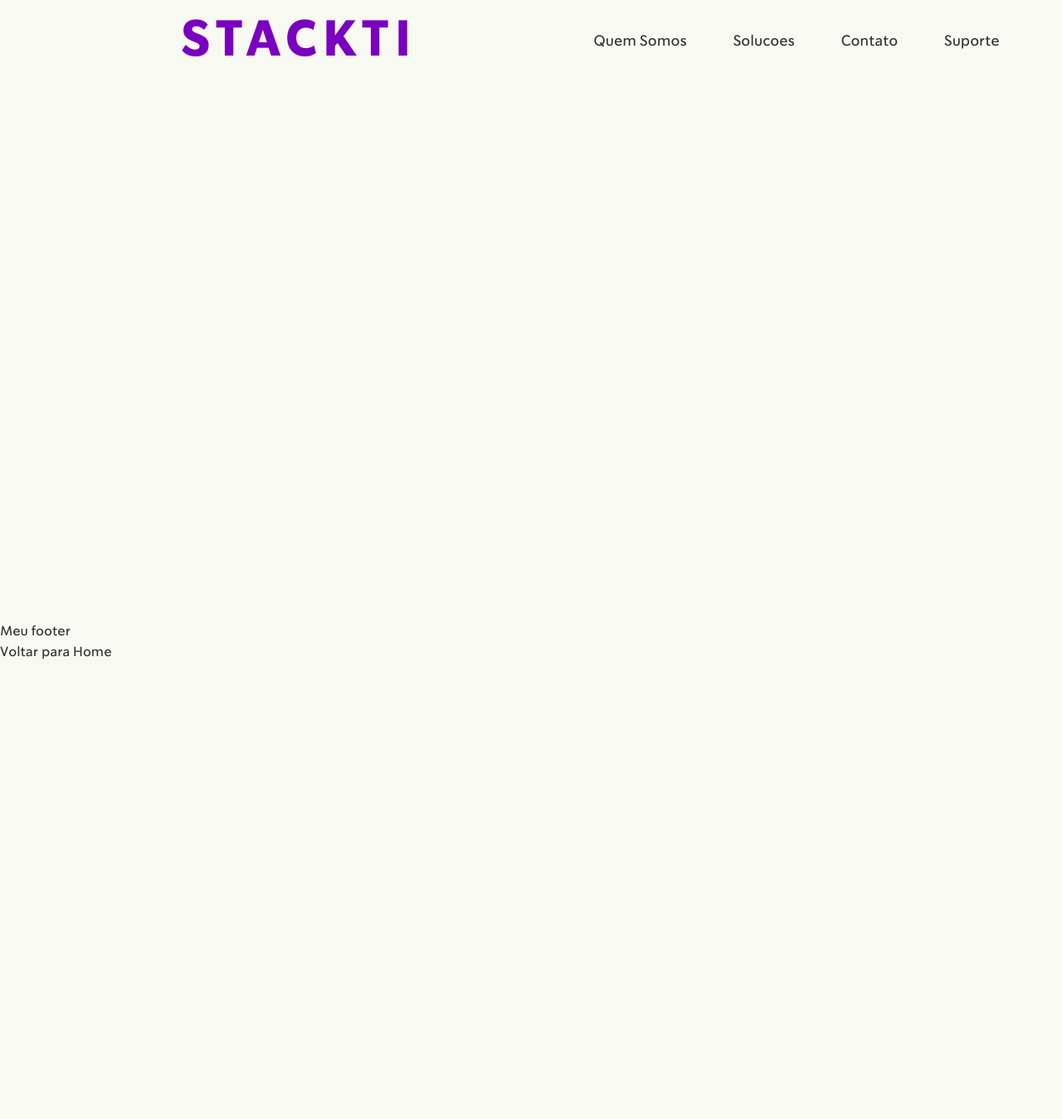
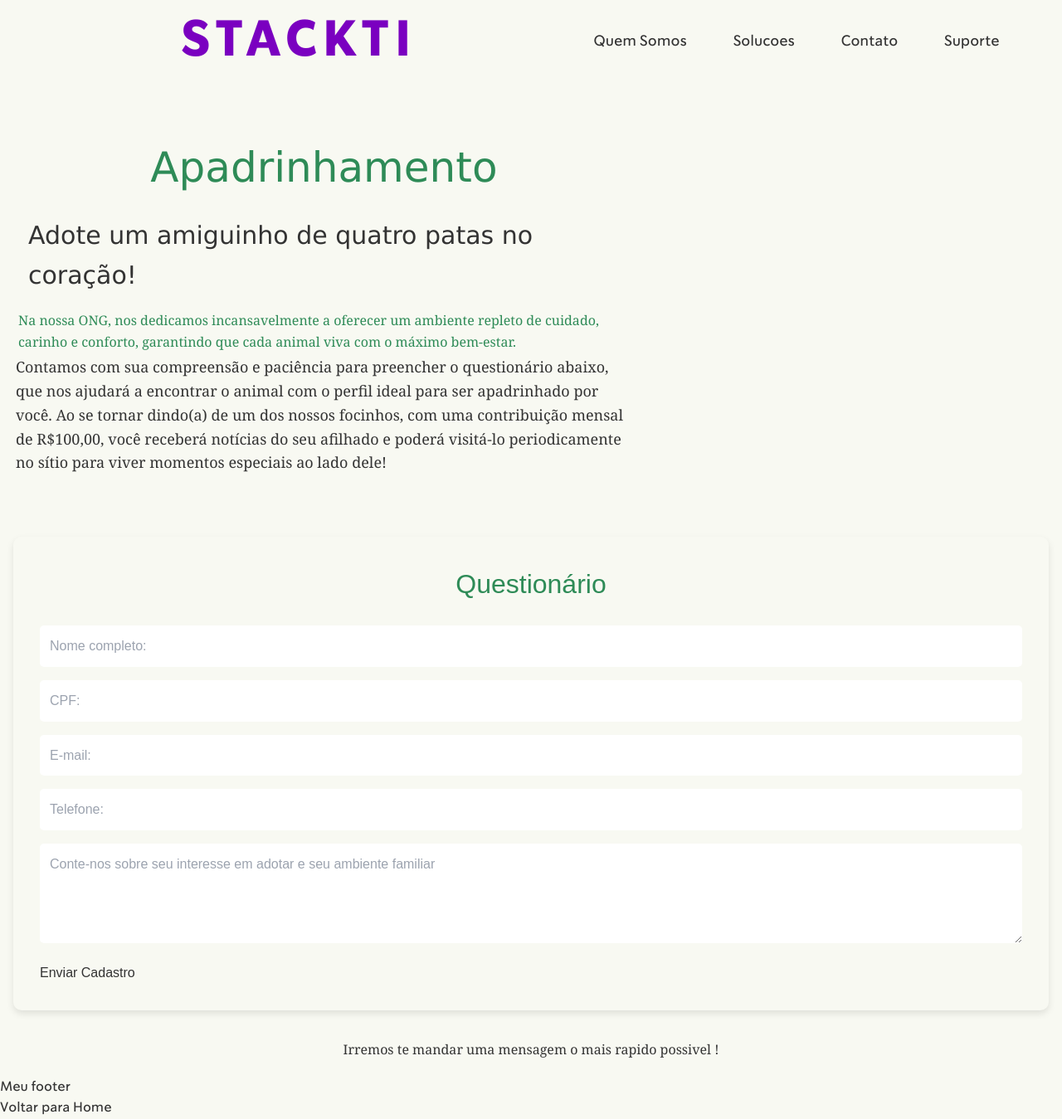
Before and after one commit to YusukyOficial/projeto-patas-do-amanha, a React (Create React App) app: page /apadrinhamento in a window 1280 px wide. Shown: the whole page at 83% size. Before the commit the page ends 800 px from the top, so only its background shows below. Built offline with nearby package versions, Linux system fonts and the light colour scheme.

Commit message:
pg-apadri

```diff
--- a/src/app/App.js
+++ b/src/app/App.js
@@ -11,6 +11,7 @@ import Painel from "../pages/Painel";
 import Login from "../pages/Login";
 import PrivateRoute from "../components/Auth";
 import Socios from "../pages/Socios";
+import Apadrinhamento from "../pages/Apadrinhamento";
 
 function App() {
 
@@ -32,6 +33,7 @@ function App() {
             } />
             <Route path="/login" element={<Login />} />
             <Route path="/socios" element={<Socios />} />
+            <Route path="/apadrinhamento" element={<Apadrinhamento />} />
           </Routes>
         </main>
         <Footer />
--- /dev/null
+++ b/src/pages/Apadrinhamento/Style.css
@@ -0,0 +1,117 @@
+/*
+ * ===== VARIÁVEIS GLOBAIS =====
+ * Define variáveis CSS reutilizáveis em todo o documento
+ */
+ :root {
+    --primary-color: #2E8B57;                   /* Cor primária (verde escuro) */
+    --secondary-color: #333b36;                 /* Cor secundária (--) */
+    --accent-color: #ff6b6b;                    /* Cor de destaque (rosa/vermelho) */
+    --text-color: #333;                         /* Cor padrão para texto */
+    --light-bg: rgba(247, 248, 239, 0.788);     /* Cor de fundo clara */
+    --dark-bg: #2c3e50;                         /* Cor de fundo escura */
+    --header-height: 100px;                       /* Altura do cabeçalho */
+    --caramel: hsla(30, 53%, 53%, 1);
+    --ivory-2: hsla(69, 76%, 97%, 1);
+    --citron: hsla(63, 40%, 60%, 1);
+}
+
+/* Formato do SITE */
+.Conteiner{
+    display: flex;
+    align-items: center;
+    justify-content: center;
+    height: 80%;
+    font-size: x-large;
+}
+
+.Sub-conteiner{
+    padding: 3px;
+    flex-direction: column;
+}
+
+/* Titulo Principal */
+.Apadri-Titulo{
+    font-size: 50px;
+    display: flex;
+    align-items: center;
+    justify-content: center;
+    padding: 3px;
+    font-family: 'Lucida Sans', 'Lucida Sans Regular', 'Lucida Grande', 'Lucida Sans Unicode', Geneva, Verdana, sans-serif;
+    color: var(--primary-color);
+
+}
+
+/* Texto do SITE */
+.Text{
+    font-size: large;
+    font-family: Georgia, 'Times New Roman', Times, serif;
+
+}
+
+.frase{
+    width: 100%;
+    font-size: 30px;
+    font-family: 'Lucida Sans', 'Lucida Sans Regular', 'Lucida Grande', 'Lucida Sans Unicode', Geneva, Verdana, sans-serif;
+    padding: 15px;
+}
+
+.frase-sobre{
+    color: var(--primary-color);
+    font-size: medium;
+    padding: 3px;
+
+}
+
+/* Local da imagem */
+.img {
+    padding: 20%;
+    width: 20%;
+    height: 3px;
+}
+
+/* ===== ESTILOS DO FORMULÁRIO DE CADASTRO ===== */
+.Cadastro {
+    width: 100%;
+    margin: 2rem auto;
+    padding: 2rem;
+    border-radius: 10px;
+    box-shadow: 0 4px 8px rgba(0, 0, 0, 0.1);
+    font-family: 'Arial', sans-serif;
+}
+
+.Text-cadastro {
+    color: var(--primary-color);
+    text-align: center;
+    margin-bottom: 1.5rem;
+    font-size: 2rem;
+}
+
+.Cadastro input,
+.Cadastro textarea {
+    width: 100%;
+    padding: 12px;
+    margin-bottom: 1rem;
+    border-radius: 5px;
+    font-size: 1rem;
+    transition: all 0.3s ease;
+}
+
+.Cadastro textarea:focus {
+    border-color: var(--primary-color);
+    box-shadow: 0 0 0 3px rgba(46, 139, 87, 0.2);
+}
+
+.TextArea {
+    min-height: 120px;
+}
+
+/* Frase depois do formulario */
+
+.Frase-questionário {
+    padding: 3px;
+    font-size: medium;
+    font-family: Georgia, 'Times New Roman', Times, serif;
+    display: flex;
+    align-items: center;
+    justify-content: center;
+}
--- /dev/null
+++ b/src/pages/Apadrinhamento/index.jsx
@@ -0,0 +1,47 @@
+import './Style.css';
+
+function Apadrinhamento() {
+  return (
+    <>
+        <section>
+            <div className='Conteiner'>
+                    <div className='Sub-conteiner'>
+                        <div>
+                            <h2 className='Apadri-Titulo'>Apadrinhamento</h2>
+                        </div>
+                        <div className='Text'>
+                            <div className='Sub-text'>
+                                <h4 className='frase'>Adote um amiguinho de quatro patas no coração!</h4>
+                                <p className='frase-sobre'>Na nossa ONG, nos dedicamos incansavelmente a oferecer um ambiente repleto de cuidado, carinho e conforto, garantindo que cada animal viva com o máximo bem-estar.</p>
+                            </div>
+
+                            <div className='Principal-text'>
+                                <h3>Contamos com sua compreensão e paciência para preencher o questionário abaixo, que nos ajudará a encontrar o animal com o perfil ideal para ser apadrinhado por você. Ao se tornar dindo(a) de um dos nossos focinhos, com uma contribuição mensal de R$100,00, você receberá notícias do seu afilhado e poderá visitá-lo periodicamente no sítio para viver momentos especiais ao lado dele!</h3>
+                            </div>
+                        </div>
+
+                    </div>
+                <div className='img'>
+                    <img src='' alt="img-Dog" />
+                </div>
+            </div>
+            <div className='Cadastro'>
+                <h2 className='Text-cadastro'>Questionário</h2>
+                <form>
+                    <input type="text" placeholder="Nome completo:" required />
+                    <input type="text" placeholder="CPF:" required />
+                    <input type="email" placeholder="E-mail:" required />
+                    <input type="tel" placeholder="Telefone:" required />
+                    <textarea className='TextArea' placeholder='Conte-nos sobre seu interesse em adotar e seu ambiente familiar'></textarea>
+                    <button type="submit">Enviar Cadastro</button>
+                </form>
+            </div>
+            <h4 className='Frase-questionário '>Irremos te mandar uma mensagem o mais rapido possivel !</h4>
+
+
+        </section>
+    </>
+  );
+}
+
+export default Apadrinhamento;
```
Also changed, not shown: src/pages/Apadrinhamento/img/img-apadrinhamento.jpg (added).
